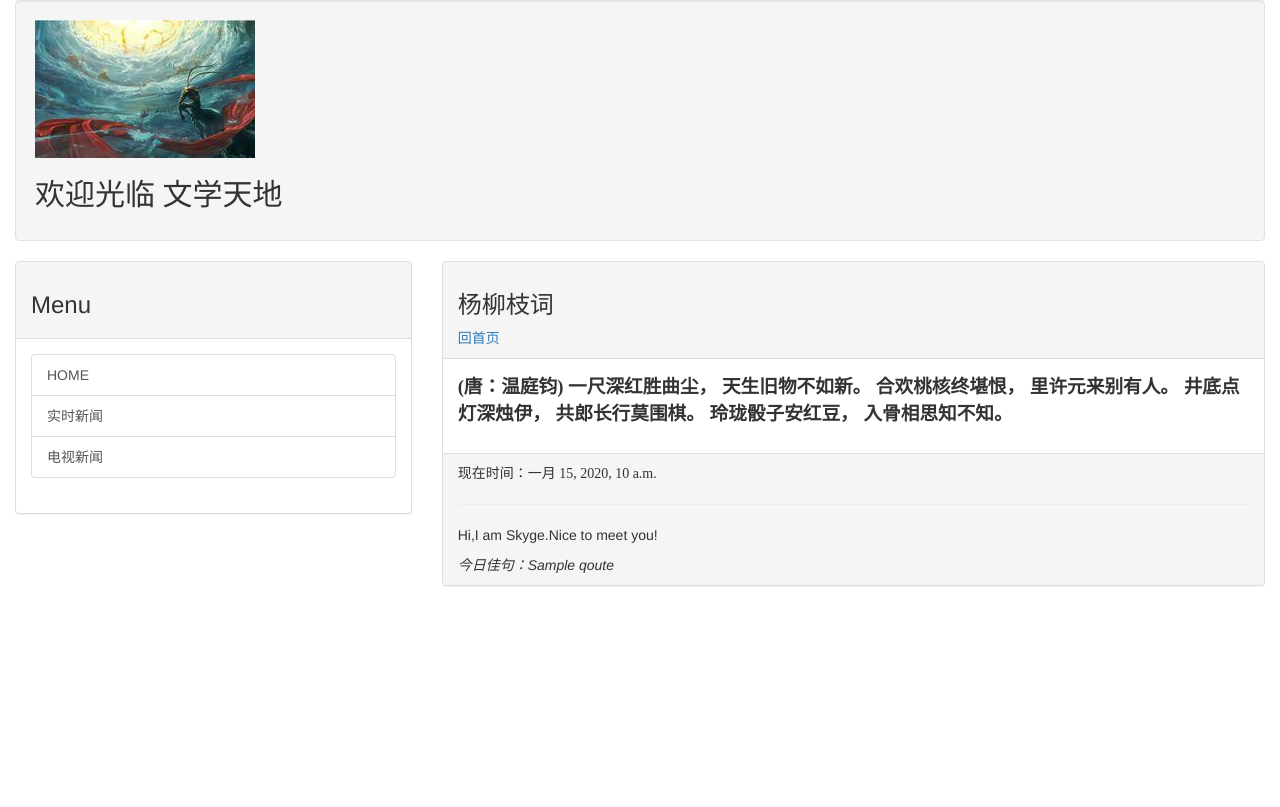
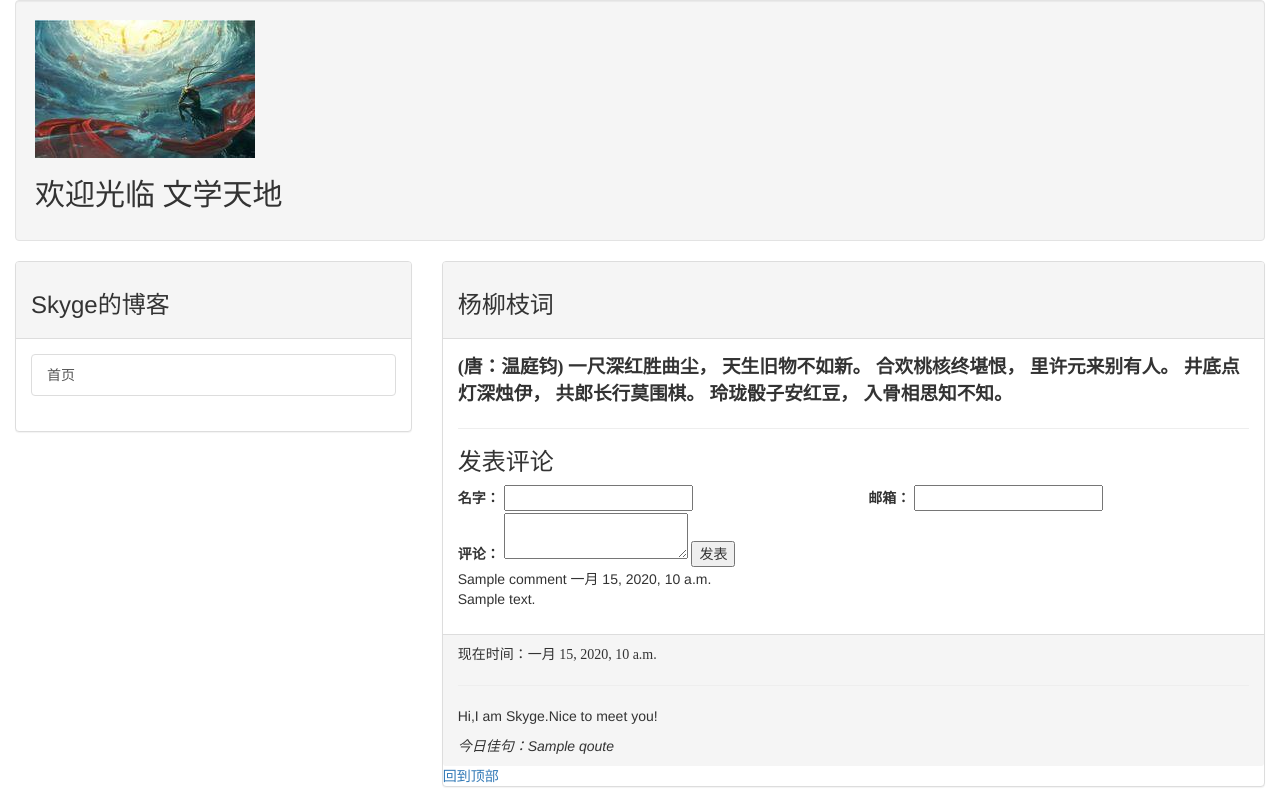
Before and after one commit to Skyge/Blogsite, a Django app: template myblog/templates/post.html in a window 1280 px wide. Before the commit the page ends 586 px from the top, so only its background shows below. Run offline with Django 3.2, Linux system fonts and the light colour scheme; data comes from the database, SQL or seed files in the repository; the template is opened without the code that fills it: values that come from a table or form of the project are taken from there, most other values are stand-ins (such as "Sample title", 1, 10 or a date in 2020); form fields are guessed from the names that the template uses; parts of the project's set-up code (start-up, migrations or seed data) failed here and were passed over; some libraries are stand-ins or nearby versions.

```diff
--- a/myblog/templates/base.html
+++ b/myblog/templates/base.html
@@ -1,15 +1,18 @@
+{% load staticfiles %}
 
 <!DOCTYPE html>
-<html lang="en">
+<html xmlns:https="http://www.w3.org/1999/xhtml">
 <head>
     <meta charset="UTF-8">
     <title>
         {% block title %}{% endblock %}
     </title>
     <link rel="stylesheet" href="https://maxcdn.bootstrapcdn.com/bootstrap/3.3.7/css/bootstrap.min.css">
+    <link rel="stylesheet" href="{%  static 'css/highlights/github.css' %}">
     <script src="https://maxcdn.bootstrapcdn.com/bootstrap/4.0.0-beta/js/bootstrap.min.js"></script>
 </head>
 <body>
+    <span id="top" ></span>
 
     <div class="container-fluid">
         {% include 'header.html' %}
@@ -17,23 +20,12 @@
             <div class="col-sm-4 col-md-4">
                 <div class="panel panel-default">
                     <div class="panel-heading">
-                        <h3>    Menu    </h3>
+                        <h3>    Skyge的博客   </h3>
                     </div>
                     <div class="panel-body">
                         <div class="list-group">
-                            <a href="/" class="list-group-item">HOME</a>
-                            <a href="http://tar.so/news" class="list-group-item">实时新闻</a>
-                            <a href="http://drho/news" class="list-group-item">电视新闻</a>
+                            <a href="/" class="list-group-item">首页</a>
                         </div>
-
-                        <!--影响网页响应速度-->
-                        <!--<script type="text/javascript" src="http://feedjit.com/serve/?vv=1515&amp;tft=3&amp;-->
-                            <!--dd=0&amp;wid=&amp;pid=0&amp;proid=0&amp;bc=FFFFFF&amp;tc=A814A8&amp;-->
-                            <!--brd1=012B6B&amp;lnk=135D9E&amp;hc=FFFFFF&amp;hfc=1954C2&amp;btn=C99700&amp;-->
-                            <!--ww=217&amp;wne=10&amp;srefs=0"></script>-->
-                        <!--<noscript><a href="http://feedjit.com/">Live Traffic Stats</a></noscript>-->
-
-
                     </div>
                 </div>
             </div>
@@ -44,14 +36,15 @@
                     </div>
                     <div class="panel-body">
                         {% block content %} {% endblock %}
+
                     </div>
                     <div class="panel-footer">
                         {% include 'footer.html' %}
                     </div>
+                    <a href="#top">回到顶部</a><br />
                 </div>
             </div>
         </div>
     </div>
-
 </body>
 </html>
--- a/myblog/templates/post.html
+++ b/myblog/templates/post.html
@@ -3,10 +3,53 @@
 {% block title %} {{ post.title }} - 文学天地 {% endblock %}
 {% block headmessage %}
     <h3 style="font-family:微软雅黑;">{{ post.title }}</h3>
-    <a href="/">回首页</a>
 {% endblock %}
 {% block content %}
     <p style="font-family:微软雅黑;font-size:14pt;font-weight: bold">
-        {{ post.text }}
+        {{ post.text | safe }}
     </p>
+    <section class="comment-area" id="comment-area">
+        <hr>
+        <h3>发表评论</h3>
+        <form action="{% url 'comments:post_comment' post.pk %}" method="post" class="comment-form">
+            {% csrf_token %}
+            <div class="row">
+                <div class="col-md-6">
+                    <label for="{{ form.name.id_for_label }}">名字：</label>
+{#                    <input id="id_name" maxlength="100" name="name" type="text" required>#}
+                    {{ form.name }}
+                </div>
+                <div class="col-md-6">
+                    <label for="{{ form.email.id_for_label }}">邮箱：</label>
+{#                    <input id="id_name" maxlength="100" name="name" type="text" required>#}
+                    {{ form.email }}
+                </div>
+                <div class="col-md-12">
+                    <label for="{{ form.text.id_for_label }}">评论：</label>
+{#                    <textarea cols="40" id="id_text" name="text" rows="10" required=""></textarea>#}
+                    {{ form.text }}
+
+                    <button type="submit" class="comment-btn">发表</button>
+                </div>
+            </div>    <!-- row -->
+        </form>
+        <div class="comment-list-panel">
+
+                <ul class="comment-list list-unstyled">
+                    {% for comment in comment_list %}
+                        <li class="comment-item">
+                            <span class="nickname">{{ comment.name }}</span>
+                            <time class="submit-date"
+                                  datetime="{{ comment.created_time }}">{{ comment.created_time }}</time>
+                            <div class="text">
+                                {{ comment.text }}
+                            </div>
+                        </li>
+                    {% empty %}
+                        暂无评论
+                    {% endfor %}
+                </ul>
+        </div>
+    </section>
+
 {% endblock %}
```
Also changed, not shown: myblog/blog/views.py (+26 -21 lines), myblog/static/css/highlights/github.css (added, +61 -0 lines), myblog/templates/index.html (+0 -46 lines).
